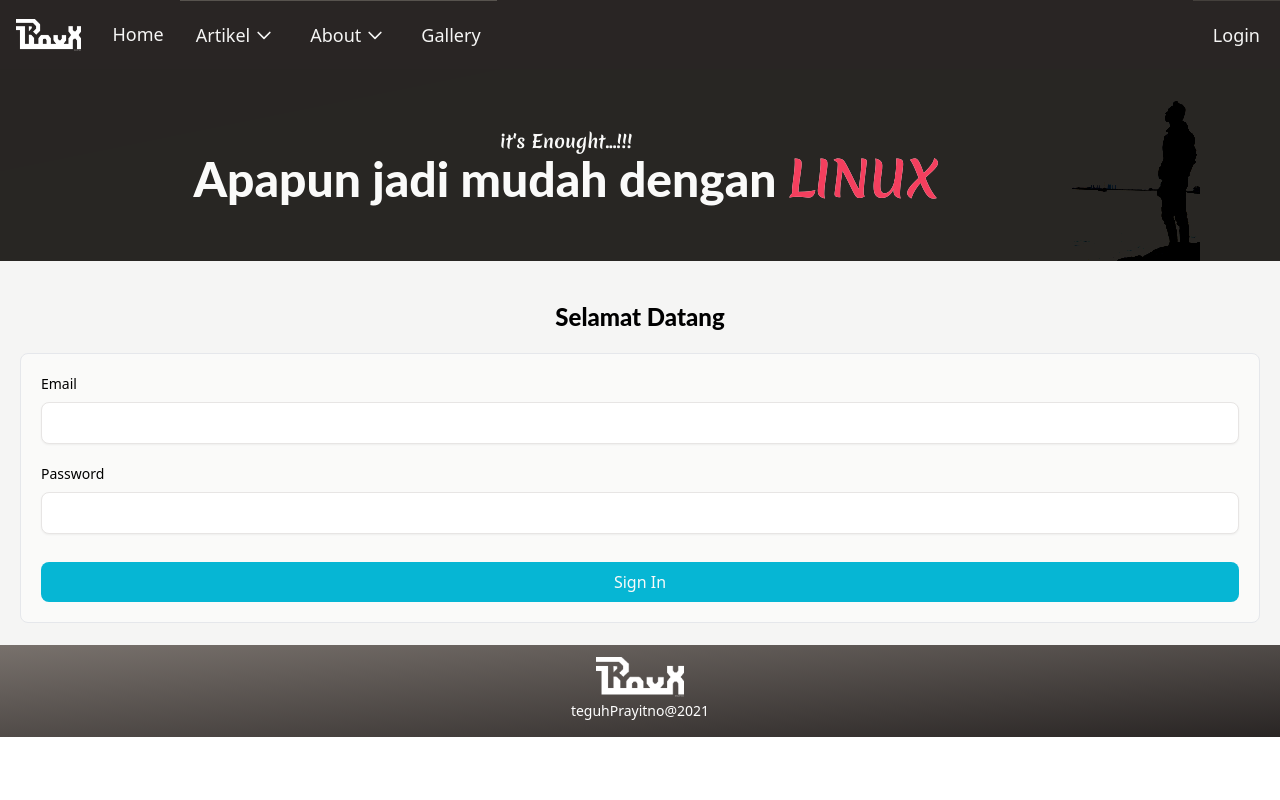
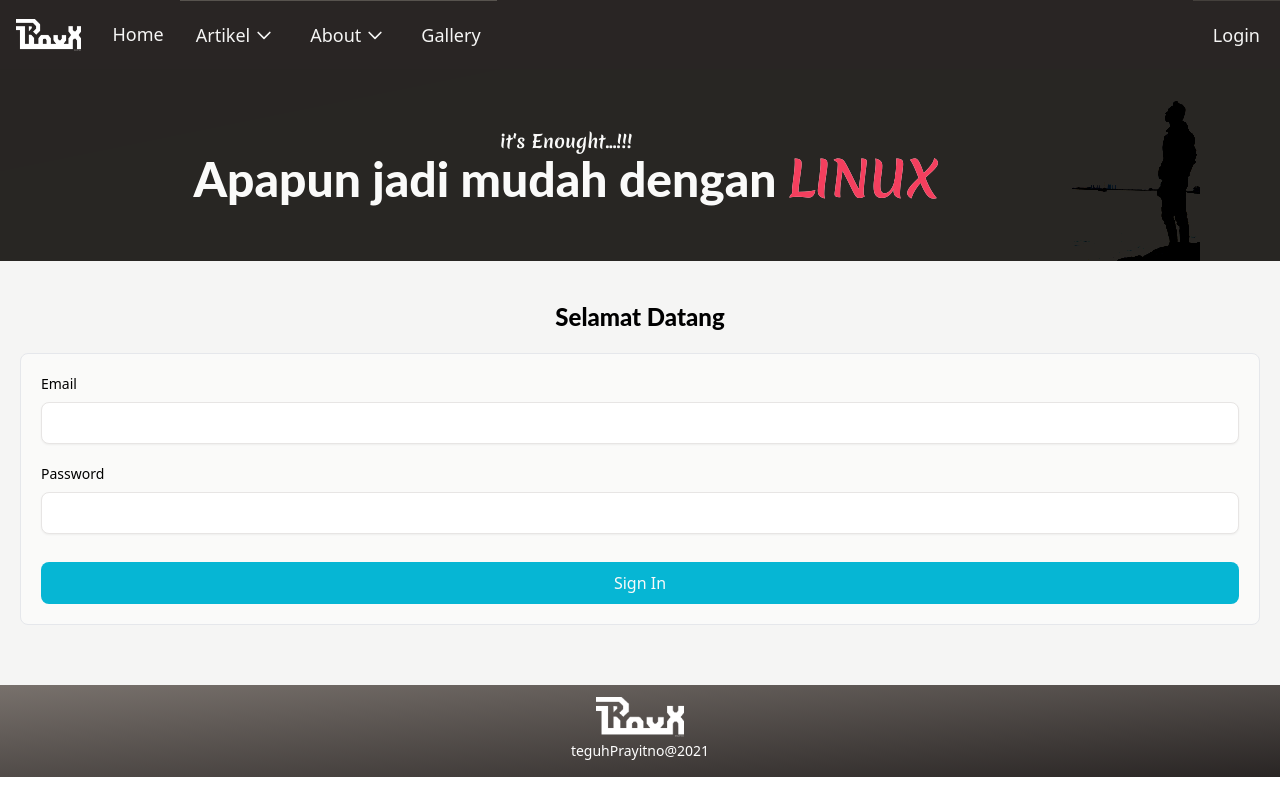
Before and after one commit to guthe-sudo/template_vue_tailwind, a Vue app: page /login in a window 1280 px wide. Built offline with nearby package versions, Linux system fonts and the light colour scheme; a web font is replaced by a local one.

Commit message:
30-Juli-2021

```diff
--- a/src/components/Navbar.vue
+++ b/src/components/Navbar.vue
@@ -524,7 +524,7 @@
       </div>
     </div>
     <div
-      @click="isOpen = false"
+      @click="isOpen = false,  dropdown2 = false"
       v-show="dropdown2"
       class="w-full lg:text-cyan-50 normal-case font-semibold px-5"
     >
--- a/src/components/pages/Login.vue
+++ b/src/components/pages/Login.vue
@@ -1,5 +1,5 @@
 <template>
-      <div class="w-full h-96 items-center py-10 bg-warmGray-100">
+      <div class="w-full leading-relaxed items-center py-10 bg-warmGray-100">
             <h1 class="text-center font-lato font-extrabold text-2xl">Selamat Datang</h1>
             <div class="p-5 m-5 border rounded-lg bg-warmGray-50">
                   <form action="">
--- a/src/components/pages/articles/Index.vue
+++ b/src/components/pages/articles/Index.vue
@@ -1,6 +1,6 @@
 <template>
-      <div class="leading-relaxed items-center justify-center bg-warmGray-100">
-            <div class="w-full p-5">
+      <div class="items-center justify-center bg-warmGray-100">
+            <div class="w-full p-5 leading-relaxed">
                   <div class="bg-warmGray-50 shadow rounded-lg">
                         <div class="flex flex-row px-8 p-3 text-2xl text-warmGray-900 items-center justify-between">
                               <div class="flex">
```
